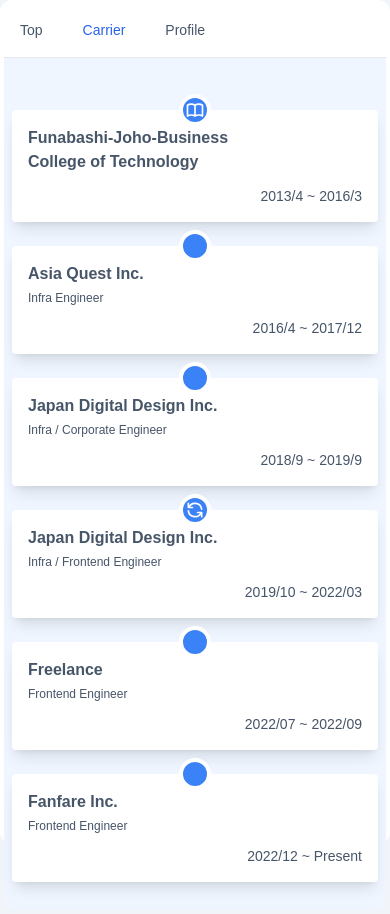
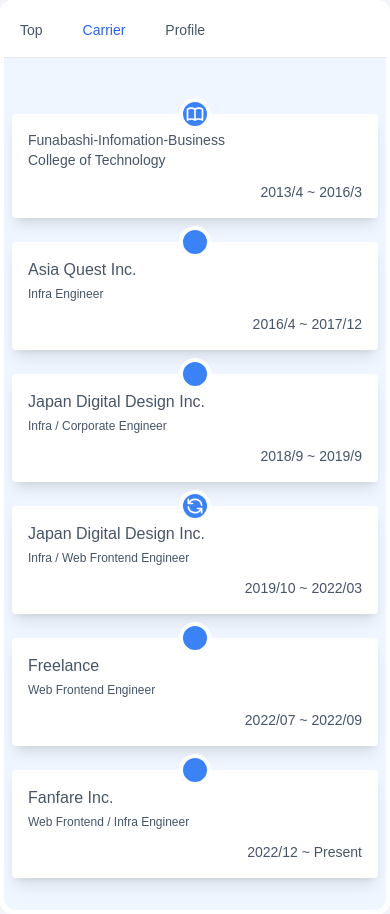
Before and after one commit to nakadei/nakadei_web_frontend, a React (Vite) app: page /carrier in a window 390 px wide. Built offline with nearby package versions, Linux system fonts and the light colour scheme; the HTML template or start-up script is replaced by a standard one.

Commit message:
feat: update styles

```diff
--- a/src/App.tsx
+++ b/src/App.tsx
@@ -21,7 +21,7 @@
   }, [setActivePage])
 
   return (
-    <div className="w-screen h-screen md:h-min flex justify-center">
+    <div className="w-screen h-fit md:h-min flex justify-center">
       <div className="w-full max-w-[640px] min-h-full md:min-h-[500px] flex flex-col bg-white rounded-xl border-4 border-white md:mt-10 md:mb-4">
         <div className="w-full">
           <Header active={activePage} onClick={handleHeaderRowClick} />
--- a/src/pages/carrier.tsx
+++ b/src/pages/carrier.tsx
@@ -8,9 +8,9 @@
 
   return (
     <div className="w-full h-full">
-      <div className="bg-blue-50 rounded-b-xl py-4 flex flex-col justify-center">
-        <div className="py-3 sm:max-w-xl sm:mx-auto w-full px-2 sm:px-0">
-          <div className="relative text-slate-600 font-normal antialiased">
+      <div className="bg-blue-50 rounded-b-xl flex flex-col justify-center">
+        <div className="sm:max-w-xl sm:mx-auto w-full px-2 sm:px-0">
+          <div className="relative text-slate-600 antialiased">
 
             {/*<!-- Vertical bar running through middle -->*/}
             <div className="hidden sm:block w-1 bg-blue-300 absolute h-full left-1/2 transform -translate-x-1/2"></div>
@@ -18,16 +18,16 @@
             {/*<!-- Left section, set by justify-start and sm:pr-8 -->*/}
             <div className="mt-6 sm:mt-0 sm:mb-12">
               <div className="flex flex-col sm:flex-row items-center">
-                <div className="flex justify-start w-full mx-auto items-center">
+                <div className="mt-8 flex justify-start w-full mx-auto items-center">
                   <div className="w-full sm:w-1/2 sm:pr-8">
-                    <div className="p-4 bg-white rounded shadow-lg">
-                      <p className="font-semibold">Funabashi-Joho-Business</p>
-                      <p className='font-semibold'>College of Technology</p>
+                    <div className="p-4 bg-white rounded shadow-lg hover:ring-4">
+                      <p className="text-sm font-medium">Funabashi-Infomation-Business</p>
+                      <p className='text-sm font-medium'>College of Technology</p>
                       <p className="mt-3 text-sm text-right font-medium">2013/4 ~ 2016/3</p>
                     </div>
                   </div>
                 </div>
-                <div className="rounded-full bg-blue-500 border-white border-4 w-8 h-8 absolute left-1/2 -translate-y-4 sm:translate-y-0 transform -translate-x-1/2 flex items-center justify-center">
+                <div className="mt-8 rounded-full bg-blue-500 border-white border-4 w-8 h-8 absolute left-1/2 -translate-y-4 sm:translate-y-0 transform -translate-x-1/2 flex items-center justify-center">
                   <svg xmlns="http://www.w3.org/2000/svg" className="h-5 w-5 text-white" fill="none" viewBox="0 0 24 24" stroke="currentColor">
                     <path strokeLinecap="round" strokeLinejoin="round" strokeWidth="2" d="M12 6.253v13m0-13C10.832 5.477 9.246 5 7.5 5S4.168 5.477 3 6.253v13C4.168 18.477 5.754 18 7.5 18s3.332.477 4.5 1.253m0-13C13.168 5.477 14.754 5 16.5 5c1.747 0 3.332.477 4.5 1.253v13C19.832 18.477 18.247 18 16.5 18c-1.746 0-3.332.477-4.5 1.253" />
                   </svg>
@@ -40,8 +40,8 @@
               <div className="flex flex-col sm:flex-row items-center">
                 <div className="flex justify-end w-full mx-auto items-center">
                   <div className="w-full sm:w-1/2 sm:pl-8">
-                    <div className="p-4 bg-white rounded shadow-lg">
-                      <p className="font-semibold">Asia Quest Inc.</p>
+                    <div className="p-4 bg-white rounded shadow-lg hover:ring-4">
+                      <p className="font-medium">Asia Quest Inc.</p>
                       <p className="mt-1 text-xs font-medium">Infra Engineer</p>
                       <p className="mt-3 text-sm text-right font-medium">2016/4 ~ 2017/12</p>
                     </div>
@@ -56,8 +56,8 @@
               <div className="flex flex-col sm:flex-row items-center">
                 <div className="flex justify-start w-full mx-auto items-center">
                   <div className="w-full sm:w-1/2 sm:pr-8">
-                    <div className="p-4 bg-white rounded shadow-lg">
-                      <p className="font-semibold">Japan Digital Design Inc.</p>
+                    <div className="p-4 bg-white rounded shadow-lg hover:ring-4">
+                      <p className="font-medium">Japan Digital Design Inc.</p>
                       <p className="mt-1 text-xs font-medium">Infra / Corporate Engineer</p>
                       <p className="mt-3 text-sm text-right font-medium">2018/9 ~ 2019/9</p>
                     </div>
@@ -72,9 +72,9 @@
               <div className="flex flex-col sm:flex-row items-center">
                 <div className="flex justify-end w-full mx-auto items-center">
                   <div className="w-full sm:w-1/2 sm:pl-8">
-                    <div className="p-4 bg-white rounded shadow-lg">
-                      <p className="font-semibold">Japan Digital Design Inc.</p>
-                      <p className="mt-1 text-xs font-medium">Infra / Frontend Engineer</p>
+                    <div className="p-4 bg-white rounded shadow-lg hover:ring-4">
+                      <p className="font-medium">Japan Digital Design Inc.</p>
+                      <p className="mt-1 text-xs font-medium">Infra / Web Frontend Engineer</p>
                       <p className="mt-3 text-sm text-right font-medium">2019/10 ~ 2022/03</p>
                     </div>
                   </div>
@@ -92,9 +92,9 @@
               <div className="flex flex-col sm:flex-row items-center">
                 <div className="flex justify-start w-full mx-auto items-center">
                   <div className="w-full sm:w-1/2 sm:pr-8">
-                    <div className="p-4 bg-white rounded shadow-lg">
-                      <p className="font-semibold">Freelance</p>
-                      <p className="mt-1 text-xs font-medium">Frontend Engineer</p>
+                    <div className="p-4 bg-white rounded shadow-lg hover:ring-4">
+                      <p className="font-medium">Freelance</p>
+                      <p className="mt-1 text-xs font-medium">Web Frontend Engineer</p>
                       <p className="mt-3 text-sm text-right font-medium">2022/07 ~ 2022/09</p>
                     </div>
                   </div>
@@ -106,16 +106,16 @@
             {/*<!-- Right section, set by justify-end and sm:pl-8 -->*/}
             <div className="mt-6 sm:mt-0">
               <div className="flex flex-col sm:flex-row items-center">
-                <div className="flex justify-end w-full mx-auto items-center">
+                <div className="mb-8 flex justify-end w-full mx-auto items-center">
                   <div className="w-full sm:w-1/2 sm:pl-8">
-                    <div className="p-4 bg-white rounded shadow-lg">
-                      <p className="font-semibold">Fanfare Inc.</p>
-                      <p className="mt-1 text-xs font-medium">Frontend Engineer</p>
+                    <div className="p-4 bg-white rounded shadow-lg hover:ring-4">
+                      <p className="font-medium">Fanfare Inc.</p>
+                      <p className="mt-1 text-xs font-medium">Web Frontend / Infra Engineer</p>
                       <p className="mt-3 text-sm text-right font-medium">2022/12 ~ Present</p>
                     </div>
                   </div>
                 </div>
-                <div className="rounded-full bg-blue-500 border-white border-4 w-8 h-8 absolute left-1/2 -translate-y-4 sm:translate-y-0 transform -translate-x-1/2 flex items-center justify-center">
+                <div className="mb-8 rounded-full bg-blue-500 border-white border-4 w-8 h-8 absolute left-1/2 -translate-y-4 sm:translate-y-0 transform -translate-x-1/2 flex items-center justify-center">
                 </div>
               </div>
             </div>
```
